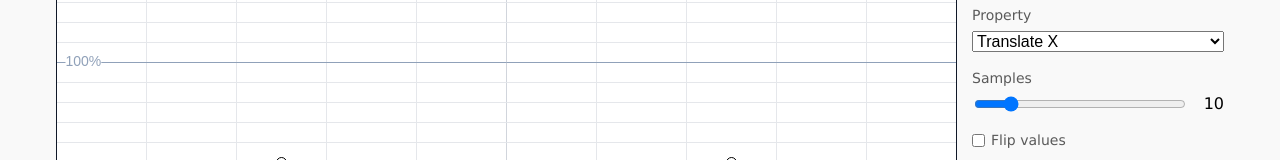
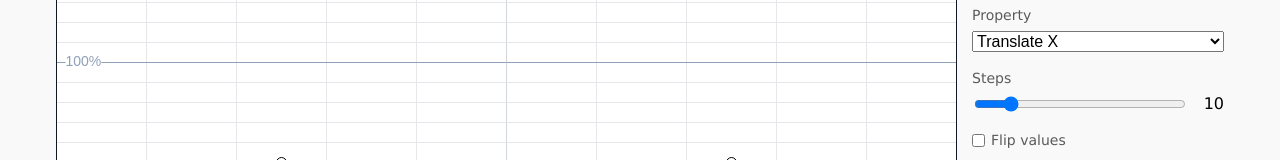
Before and after one commit to gillibrand/keyframe-click, a React (Vite) app: page / in a window 1280 px wide. Shown: the part 172-332 px from the top of the page. Built offline with nearby package versions, Linux system fonts and the light colour scheme.

Commit message:
Use <output> element with range

```diff
--- a/src/components/Inspector.tsx
+++ b/src/components/Inspector.tsx
@@ -40,6 +40,8 @@ const GlobalSettings = memo(function GlobalSettings({
   labelYAxis,
   onLabelYAxis,
 }: GlobalProps) {
+  const samplesId = useId();
+
   return (
     <>
       <h2>Timeline</h2>
@@ -70,7 +72,7 @@ const GlobalSettings = memo(function GlobalSettings({
       </label>
 
       <label className="stacked-label">
-        <span>Samples</span>
+        <span>Steps</span>
         <div className="flex gap-4">
           <input
             type="range"
@@ -79,8 +81,9 @@ const GlobalSettings = memo(function GlobalSettings({
             className="flex-auto"
             value={sampleCount}
             onChange={(e) => onSampleCount(parseInt(e.target.value))}
+            id={samplesId}
           />
-          <span>{sampleCount}</span>
+          <output htmlFor={samplesId}>{sampleCount}</output>
         </div>
       </label>
 
@@ -151,7 +154,7 @@ export const Inspector = memo(function Inspector({
           </button>
         </div>
         <div className="hint text-light text-x-small">
-          Hold <kbd>Shift</kbd> to add points quickly.
+          Hold <kbd>Shift</kbd> to add points quickly
         </div>
       </div>
 
```
